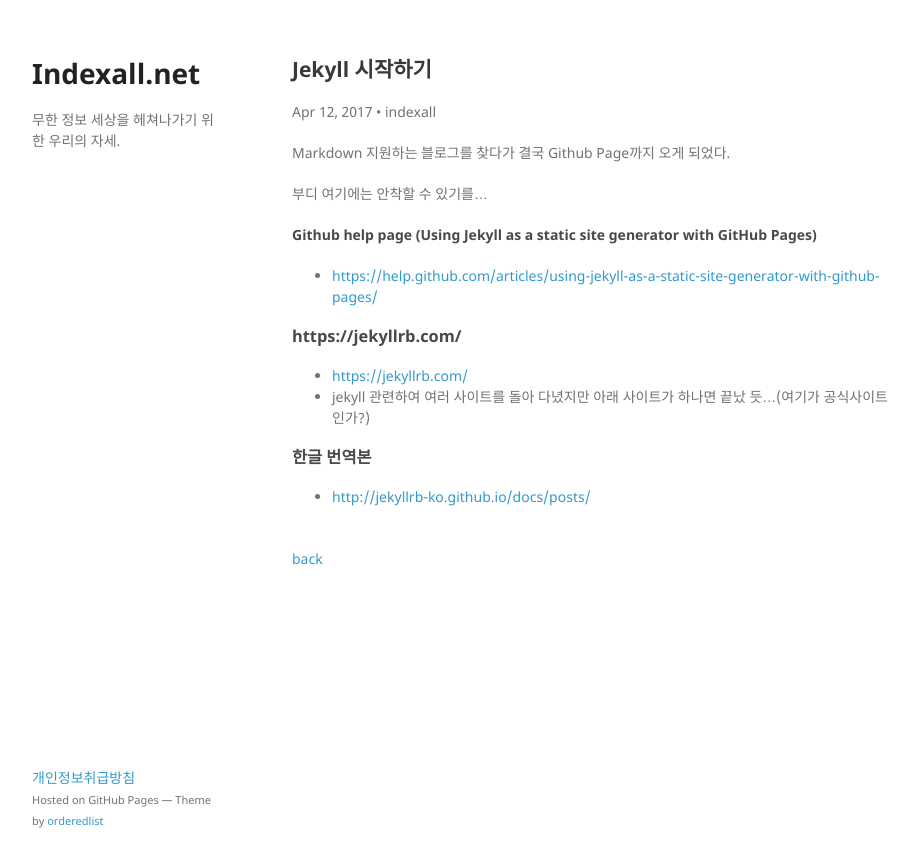
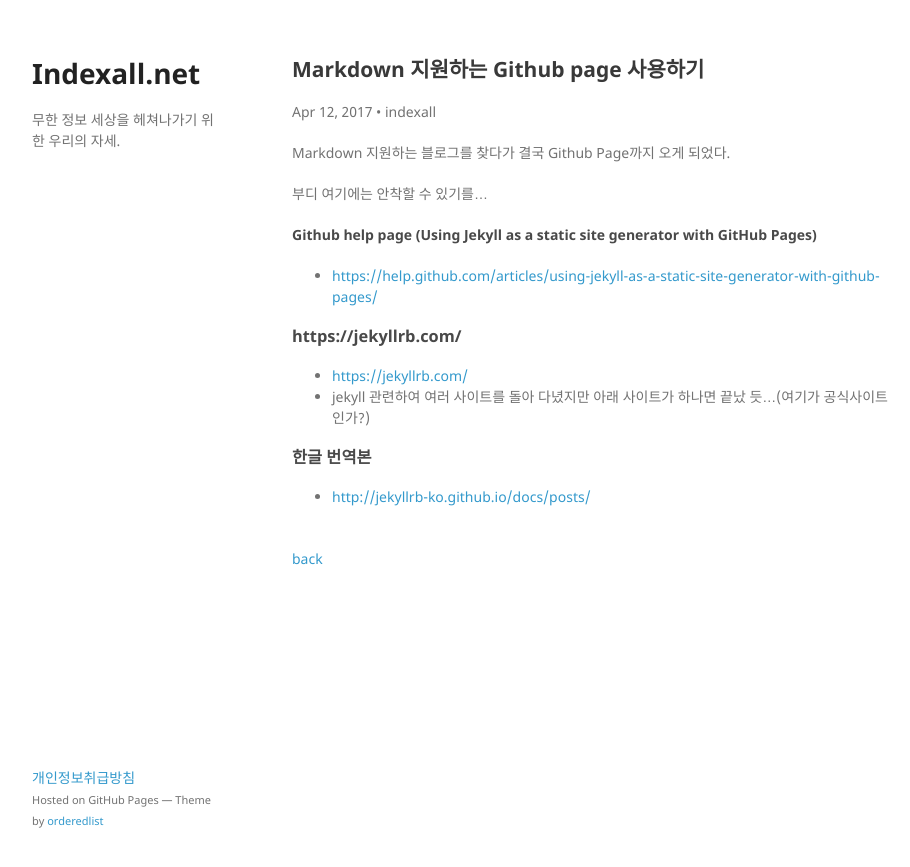
Before and after one commit to indexall/indexall.github.io, a Jekyll site: the page built from _posts/2017-04-12-how-to-use-github-page.md, in a window 1280 px wide. Shown: the top 867 px of the page, without its empty margins (178-1088 px from the left). Built offline with Jekyll 4.4.1, drawn with Linux system fonts in a browser that asks for light colours.

Commit message:
no message

```diff
--- a/_posts/2017-04-12-how-to-use-github-page.md
+++ b/_posts/2017-04-12-how-to-use-github-page.md
@@ -1,6 +1,6 @@
 ---
 layout: post
-title: "Jekyll 시작하기"
+title: "Markdown 지원하는 Github page 사용하기"
 categories: memo
 author: "indexall"
 meta: "jekyll"
```
